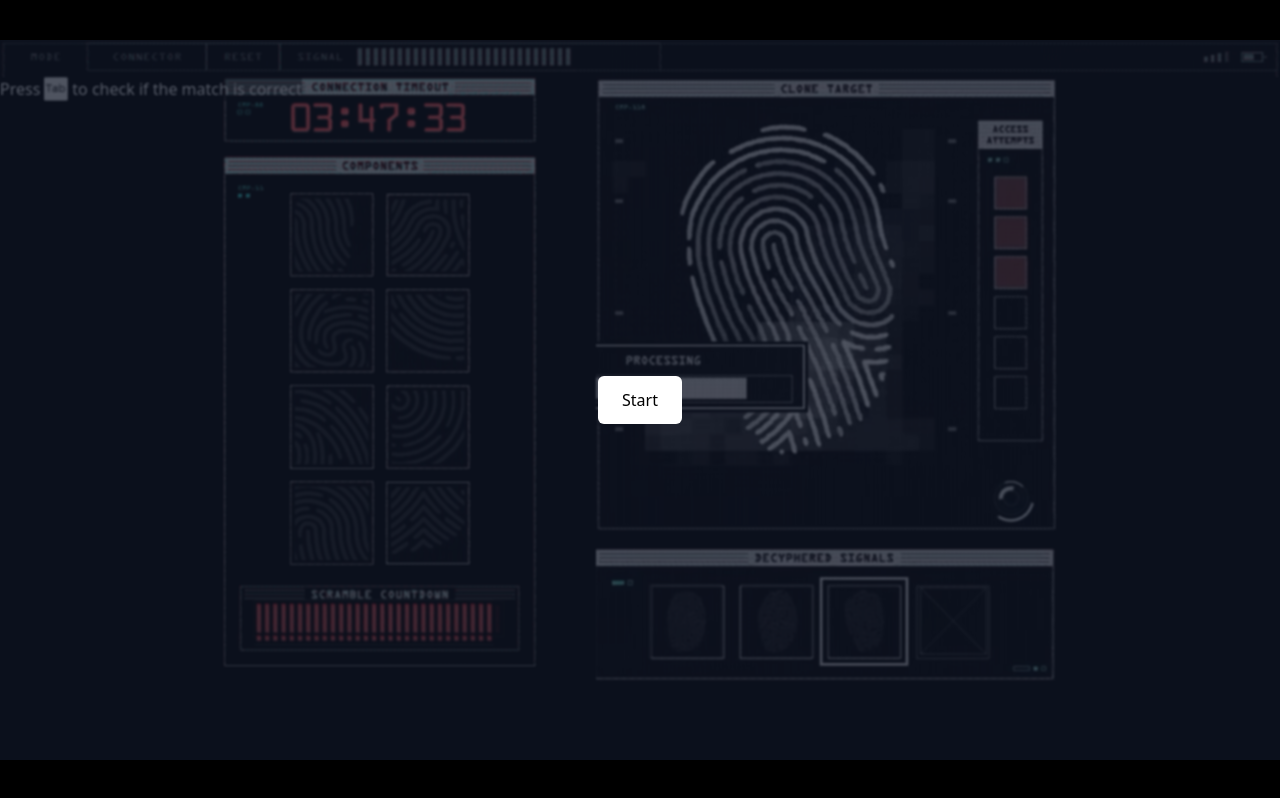
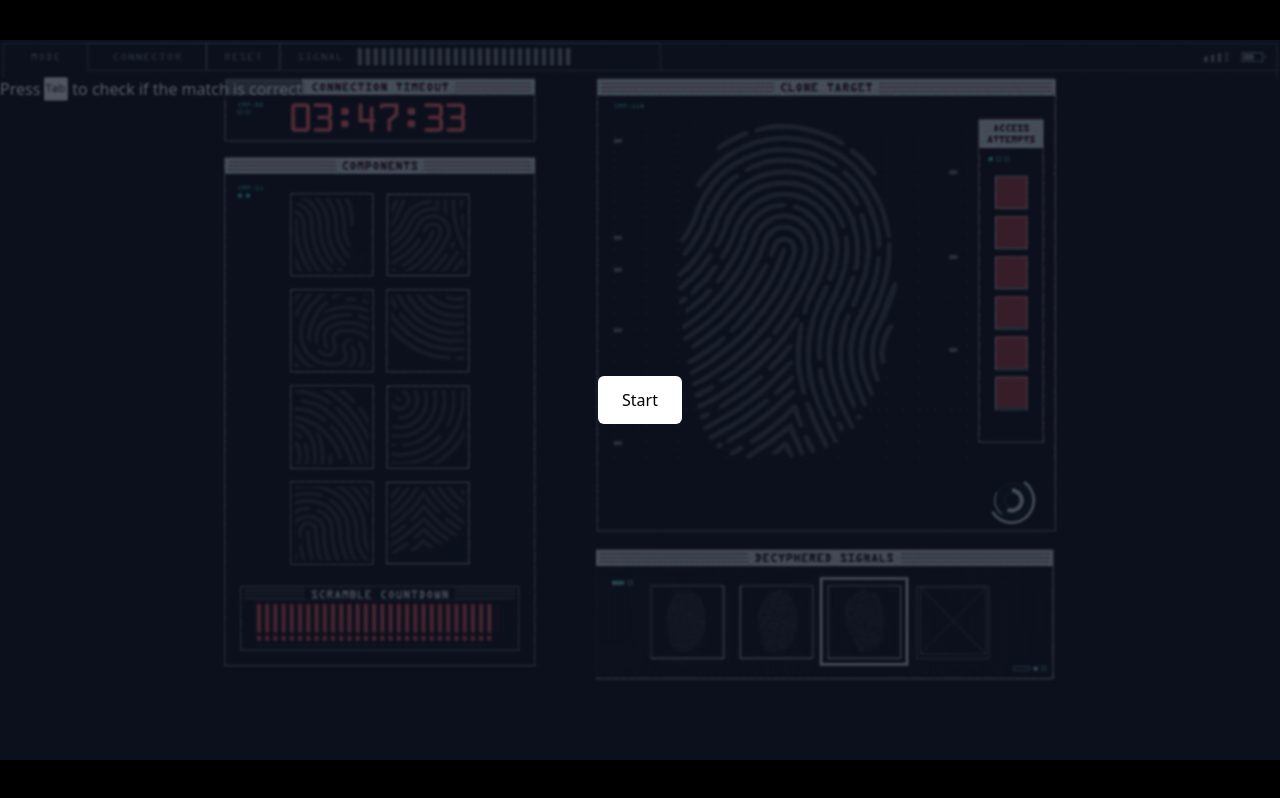
Before and after one commit to AnuragVatash/Lesters-Arcade, a Next.js app in the folder my-app/: page / in a window 1280 px wide. Built offline with nearby package versions, Linux system fonts and the light colour scheme.

Commit message:
Update clone target

```diff
--- /dev/null
+++ b/my-app/app/api/validate-selection/route.ts
@@ -0,0 +1,19 @@
+import { NextRequest, NextResponse } from 'next/server';
+
+export async function POST(request: NextRequest) {
+  try {
+    const body = await request.json();
+    const selections = Array.isArray(body?.selections) ? body.selections : [];
+
+    if (selections.length > 4) {
+      return NextResponse.json(
+        { ok: false, error: 'You can select at most 4 fingerprints.' },
+        { status: 400 }
+      );
+    }
+
+    return NextResponse.json({ ok: true, count: selections.length });
+  } catch (error) {
+    return NextResponse.json({ ok: false, error: 'Invalid request' }, { status: 400 });
+  }
+}
--- a/my-app/app/components/games/casinoFingerprint/CasinoFingerprint.tsx
+++ b/my-app/app/components/games/casinoFingerprint/CasinoFingerprint.tsx
@@ -84,6 +84,10 @@ export default function CasinoFingerprint() {
     if (next.has(index)) {
       next.delete(index);
     } else {
+      // Enforce a maximum of 4 selected fingerprints
+      if (next.size >= 4) {
+        return;
+      }
       next.add(index);
     }
     setSelectedTileIndexes(next);
@@ -165,9 +169,9 @@ export default function CasinoFingerprint() {
             {/* Right column: target box and deciphered signals box stacked */}
             <div className='flex flex-col items-center justify-start gap-4' style={{ width: scaled(DIMENSIONS.targetBox.w) }}>
               <img
-                src={'/casinoFingerprints/target_box.png'}
+                src={'/casinoFingerprints/clone_target.png'}
                 alt='Target Box'
-                style={{ width: '100%', height: 'auto' }}
+                style={{ width: '461px', height: '455px' }}
               />
               <img
                 src={'/casinoFingerprints/deciphered_signals_box.png'}
```
Also changed, not shown: my-app/public/casinoFingerprints/clone_target.png (added).
